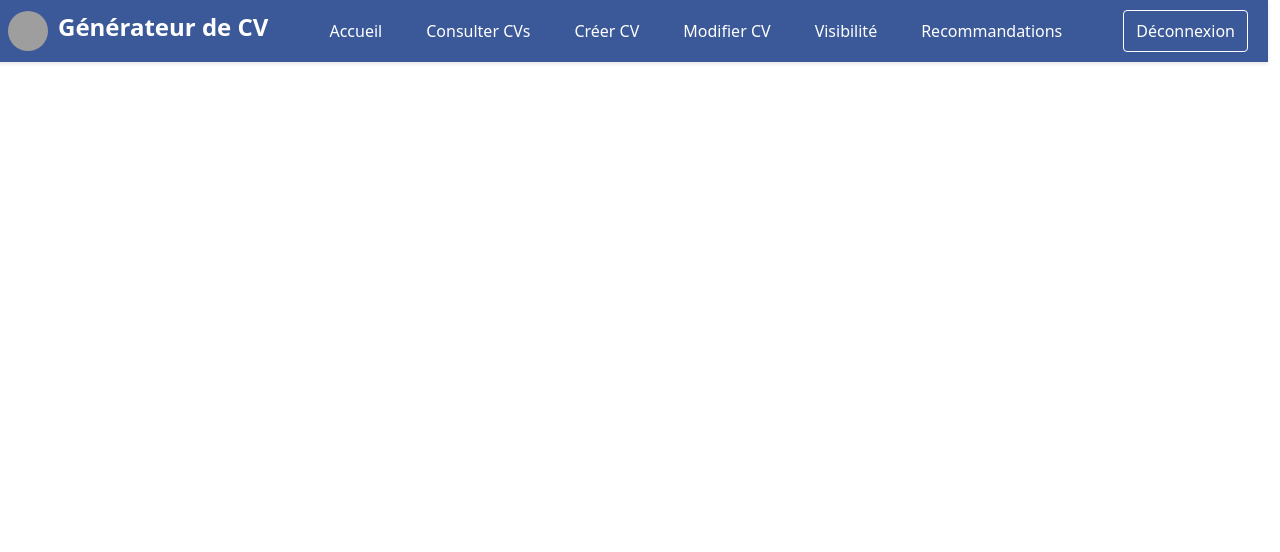
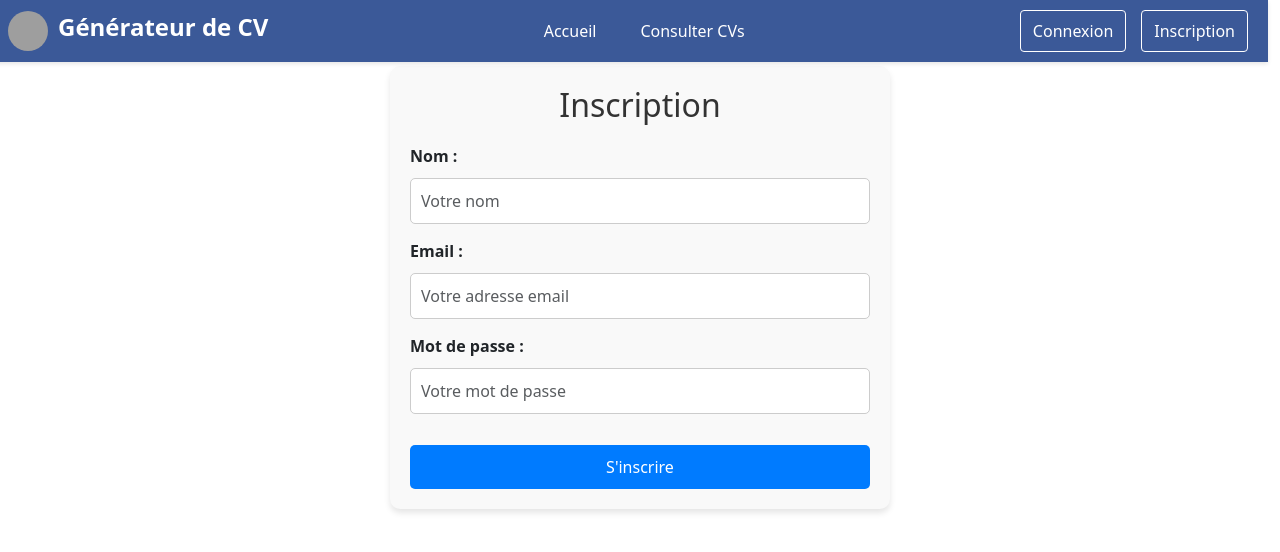
Before and after one commit to Darukity/Efrei_REACT_Project_G2, a React (Vite) app: page /register in a window 1280 px wide. Before the commit this address had no page. Shown: the top 552 px of the page. Built offline with nearby package versions, Linux system fonts and the light colour scheme; grey boxes are pictures that could not be loaded.

Commit message:
add register option

```diff
--- a/src/App.jsx
+++ b/src/App.jsx
@@ -10,6 +10,7 @@ import NotFound from './pages/NotFound.jsx';
 import 'react-toastify/dist/ReactToastify.css';
 import { ToastContainer } from 'react-toastify';
 import CreatorCv from './pages/CreatorCv.jsx';
+import Register from './pages/Register.jsx';
 
 function App() {
     return (
@@ -21,7 +22,7 @@ function App() {
                     <Routes>
                         {/*Public Routes*/}
                         <Route path="/" element={<Home />} />
-                        {/*<Route path="/register" element={<Register />} />*/}
+                        <Route path="/register" element={<Register />} />
                         {/*<Route path="/login" element={<Login />} />*/}
                         <Route path="/create-cv" element={<CreatorCv />} />
 
--- a/src/components/Header.jsx
+++ b/src/components/Header.jsx
@@ -1,12 +1,12 @@
 import React, { useContext } from 'react';
 import { Link } from 'react-router-dom';
 import '../css/Header.css'; // Import du fichier CSS
+import { AuthContext } from '../context/AuthContext.jsx';
 
 function Header() {
-    const user = "loris";
-    function logout() {
-        console.log("super");
-    }
+    const {user,logout} = useContext(AuthContext);
+
+
     return (
         <header className="header-container">
             <div className="header-left">
@@ -41,7 +41,7 @@ function Header() {
             </nav>
             <div className="header-right">
                 {user ? (
-                    <button className="auth-button" onClick={logout()}>
+                    <button className="auth-button" onClick={logout}>
                         Déconnexion
                     </button>
                 ) : (
--- /dev/null
+++ b/src/context/AuthContext.jsx
@@ -0,0 +1,38 @@
+import React, { useState, createContext } from 'react';
+import { useNavigate } from 'react-router-dom';
+import { toast } from 'react-toastify';
+
+const AuthContext = createContext(null);
+const AuthProvider = ({ children }) => {
+    const [user, setUser] = useState(localStorage.getItem('user') ?? null);
+    const [token, setToken] = useState(localStorage.getItem('token') ?? null);
+
+    const login = (value) => {
+        localStorage.setItem('token', value.token);
+        localStorage.setItem('user', JSON.stringify(value.user));
+        setToken(value.token);
+        setUser(value.user);
+    };
+
+    const logout = () => {
+        setUser(null);
+        setToken(null);
+        localStorage.removeItem('user');
+        localStorage.removeItem('token');
+    };
+
+    return (
+        <AuthContext.Provider
+            value={{
+                user,
+                token,
+                login,
+                logout
+            }}
+        >
+            {children}
+        </AuthContext.Provider>
+    );
+};
+
+export { AuthContext, AuthProvider };
--- /dev/null
+++ b/src/context/ThemeContext.jsx
@@ -0,0 +1,25 @@
+import React, { useState, createContext } from 'react';
+
+const defaultTheme = window.localStorage.getItem('theme');
+const ThemeContext = createContext(defaultTheme);
+const ThemeProvider = ({ children }) => {
+    const [theme, setTheme] = useState(defaultTheme);
+
+    const toggleTheme = (value) => {
+        window.localStorage.setItem('theme', value);
+        setTheme(value);
+    };
+
+    return (
+        <ThemeContext.Provider
+            value={{
+                theme,
+                toggleTheme
+            }}
+        >
+            {children}
+        </ThemeContext.Provider>
+    );
+};
+
+export { ThemeContext, ThemeProvider };
--- a/src/css/Creator.css
+++ b/src/css/Creator.css
@@ -67,3 +67,17 @@ textarea {
     border-radius: 5px;
     margin-bottom: 10px;
 }
+
+.remove-button {
+    background-color: #ff4d4d;
+    color: white;
+    border: none;
+    padding: 8px 16px;
+    border-radius: 5px;
+    cursor: pointer;
+    margin-top: 10px;
+}
+
+.remove-button:hover {
+    background-color: #cc0000;
+}
--- /dev/null
+++ b/src/css/Register.css
@@ -0,0 +1,66 @@
+.register-container {
+    max-width: 500px;
+    margin: 50px auto;
+    padding: 20px;
+    background-color: #f9f9f9;
+    border-radius: 10px;
+    box-shadow: 0px 4px 6px rgba(0, 0, 0, 0.1);
+    text-align: center;
+}
+
+.register-container h1 {
+    font-size: 2rem;
+    margin-bottom: 20px;
+    color: #333;
+}
+
+.register-form {
+    display: flex;
+    flex-direction: column;
+    gap: 15px;
+}
+
+.form-group {
+    display: flex;
+    flex-direction: column;
+    align-items: flex-start;
+}
+
+label {
+    margin-bottom: 5px;
+    font-weight: bold;
+}
+
+.form-control {
+    width: 100%;
+    padding: 10px;
+    border: 1px solid #ccc;
+    border-radius: 5px;
+    font-size: 1rem;
+}
+
+.form-control:focus {
+    border-color: #007bff;
+    outline: none;
+    box-shadow: 0 0 5px rgba(0, 123, 255, 0.5);
+}
+
+.btn-primary {
+    background-color: #007bff;
+    color: #fff;
+    padding: 10px 15px;
+    border: none;
+    border-radius: 5px;
+    font-size: 1rem;
+    cursor: pointer;
+    transition: background-color 0.3s ease;
+}
+
+.btn-primary:hover {
+    background-color: #0056b3;
+}
+
+.btn-primary:disabled {
+    background-color: #ccc;
+    cursor: not-allowed;
+}
--- a/src/main.jsx
+++ b/src/main.jsx
@@ -3,12 +3,19 @@ import { createRoot } from 'react-dom/client';
 import './index.css';
 import App from './App.jsx';
 import { BrowserRouter } from 'react-router-dom';
+import { AuthProvider } from './context/AuthContext.jsx';
+import { ThemeProvider } from './context/ThemeContext.jsx';
+
 
 
 createRoot(document.getElementById('root')).render(
     <StrictMode>
         <BrowserRouter>
-            <App />
+            <AuthProvider>
+                <ThemeProvider>
+                    <App />
+                </ThemeProvider>
+            </AuthProvider>
         </BrowserRouter>
     </StrictMode>
 );
--- /dev/null
+++ b/src/pages/Register.jsx
@@ -0,0 +1,113 @@
+import React from 'react';
+import { ErrorMessage, Field, Form, Formik } from 'formik';
+import { useNavigate } from 'react-router-dom';
+import * as Yup from 'yup';
+import '../css/Register.css'; // Fichier CSS pour les styles
+
+function Register() {
+    const navigate = useNavigate();
+
+    return (
+        <div className="register-container">
+            <h1>Inscription</h1>
+            <Formik
+                initialValues={{
+                    name: '',
+                    email: '',
+                    password: '',
+                }}
+                validationSchema={Yup.object({
+                    name: Yup.string()
+                        .max(50, 'Le nom doit contenir 50 caractères ou moins')
+                        .required('Ce champ est requis'),
+                    email: Yup.string()
+                        .email('Adresse email invalide')
+                        .required('Ce champ est requis'),
+                    password: Yup.string()
+                        .min(8, 'Le mot de passe doit contenir au moins 8 caractères')
+                        .required('Ce champ est requis'),
+                })}
+                onSubmit={async (values) => {
+                    try {
+                        const response = await fetch(
+                            'https://nodeexpresscourse-m1-dev-g3-effrei.onrender.com/api/auth/register',
+                            {
+                                method: 'POST',
+                                body: JSON.stringify(values),
+                                headers: {
+                                    'Content-Type': 'application/json',
+                                },
+                            }
+                        );
+                        const data = await response.json();
+                        if (!response.ok) {
+                            throw new Error(
+                                `Erreur HTTP ! Status: ${response.status} ${data.error}`
+                            );
+                        }
+                        alert('Compte créé avec succès');
+                        navigate('/login');
+                    } catch (error) {
+                        console.error('Échec de l\'inscription :', error);
+                    }
+                }}
+            >
+                <Form className="register-form">
+                    {/* Nom */}
+                    <div className="form-group">
+                        <label htmlFor="name">Nom :</label>
+                        <Field
+                            className="form-control"
+                            type="text"
+                            name="name"
+                            placeholder="Votre nom"
+                        />
+                        <ErrorMessage
+                            style={{ color: 'red' }}
+                            name="name"
+                            component="div"
+                        />
+                    </div>
+
+                    {/* Email */}
+                    <div className="form-group">
+                        <label htmlFor="email">Email :</label>
+                        <Field
+                            className="form-control"
+                            type="email"
+                            name="email"
+                            placeholder="Votre adresse email"
+                        />
+                        <ErrorMessage
+                            style={{ color: 'red' }}
+                            name="email"
+                            component="div"
+                        />
+                    </div>
+
+                    {/* Mot de passe */}
+                    <div className="form-group">
+                        <label htmlFor="password">Mot de passe :</label>
+                        <Field
+                            className="form-control"
+                            type="password"
+                            name="password"
+                            placeholder="Votre mot de passe"
+                        />
+                        <ErrorMessage
+                            style={{ color: 'red' }}
+                            name="password"
+                            component="div"
+                        />
+                    </div>
+
+                    <button className="btn btn-primary mt-3" type="submit">
+                        S'inscrire
+                    </button>
+                </Form>
+            </Formik>
+        </div>
+    );
+}
+
+export default Register;
```
Also changed, not shown: src/components/Bonjour.jsx (added, +23 -0 lines), src/pages/CreatorCv.jsx (+20 -1 lines), 1 other file (tests, documents, lock files or other folders).
